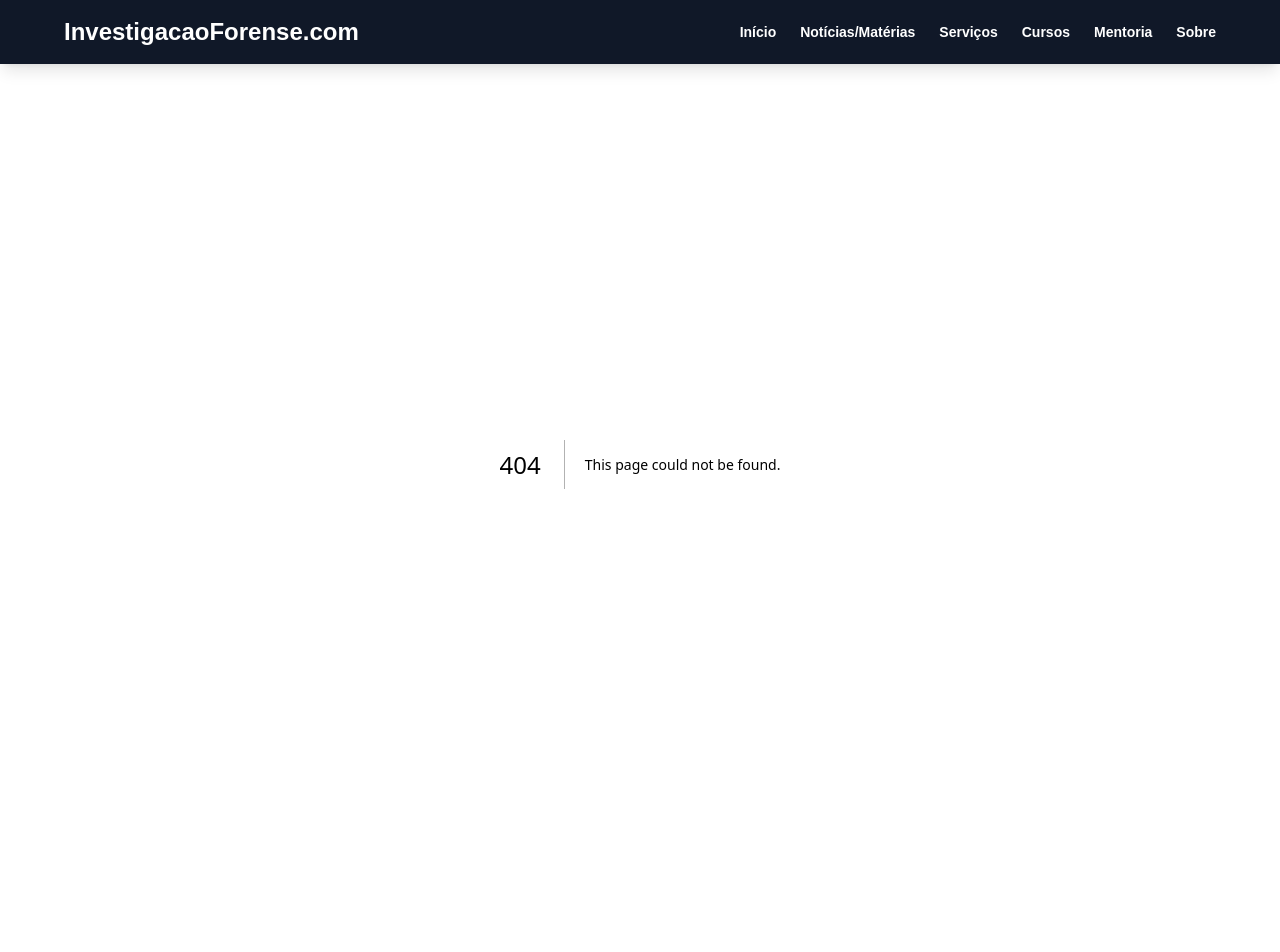
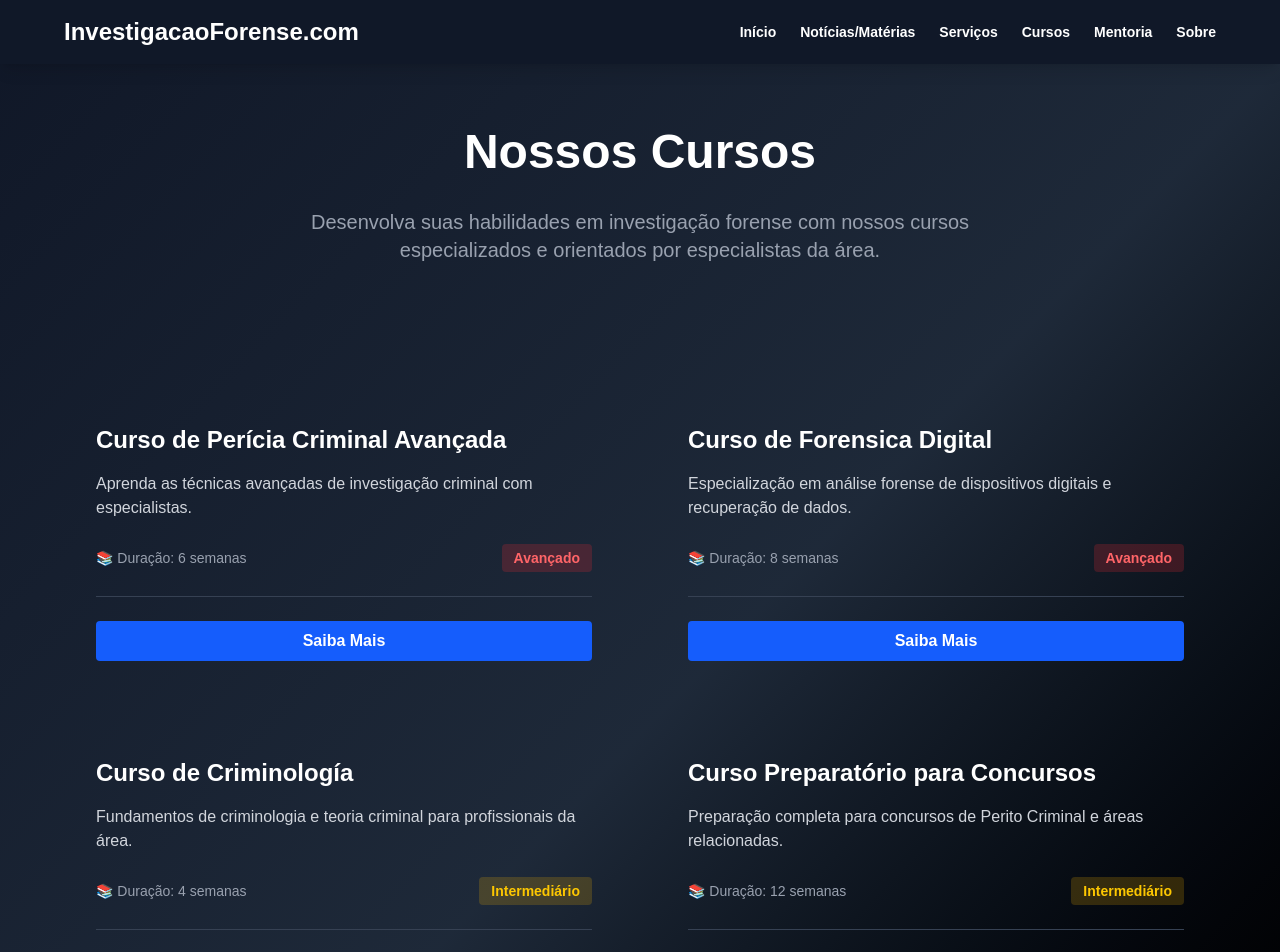
Before and after one commit to talesperito/investigacao-forense, a Next.js app: page /cursos in a window 1280 px wide. Before the commit this address had no page. Shown: the top 952 px of the page. Before the commit the page ends 864 px from the top, so only its background shows below. Built offline with nearby package versions, Linux system fonts and the light colour scheme.

Commit message:
Create CursosPage component with course listings

```diff
--- /dev/null
+++ b/app/cursos/page.tsx
@@ -0,0 +1,78 @@
+'use client';
+
+export default function CursosPage() {
+  const courses = [
+    {
+      title: "Curso de Perícia Criminal Avançada",
+      description: "Aprenda as técnicas avançadas de investigação criminal com especialistas.",
+      duration: "6 semanas",
+      level: "Avançado"
+    },
+    {
+      title: "Curso de Forensica Digital",
+      description: "Especialização em análise forense de dispositivos digitais e recuperação de dados.",
+      duration: "8 semanas",
+      level: "Avançado"
+    },
+    {
+      title: "Curso de Criminología",
+      description: "Fundamentos de criminologia e teoria criminal para profissionais da área.",
+      duration: "4 semanas",
+      level: "Intermediário"
+    },
+    {
+      title: "Curso Preparatório para Concursos",
+      description: "Preparação completa para concursos de Perito Criminal e áreas relacionadas.",
+      duration: "12 semanas",
+      level: "Intermediário"
+    }
+  ];
+
+  return (
+    <main className="min-h-screen bg-gradient-to-br from-gray-900 via-gray-800 to-black">
+      {/* Header */}
+      <section className="px-8 py-16 text-center">
+        <h1 className="text-5xl font-bold text-white mb-8">Nossos Cursos</h1>
+        <p className="text-xl text-gray-400 max-w-3xl mx-auto">
+          Desenvolva suas habilidades em investigação forense com nossos cursos especializados e orientados por especialistas da área.
+        </p>
+      </section>
+
+      {/* Courses Grid */}
+      <section className="px-8 py-16">
+        <div className="max-w-6xl mx-auto">
+          <div className="grid grid-cols-1 md:grid-cols-2 gap-8">
+            {courses.map((course, index) => (
+              <div key={index} className="bg-gray-white/5 rounded-lg p-8 hover:bg-gray-white/10 transition">
+                <h3 className="text-2xl font-bold text-white mb-4">{course.title}</h3>
+                <p className="text-gray-300 mb-6">{course.description}</p>
+                <div className="flex items-center justify-between mb-6 pb-6 border-b border-gray-700">
+                  <span className="text-sm text-gray-400">📚 Duração: {course.duration}</span>
+                  <span className={`text-sm font-bold px-3 py-1 rounded ${
+                    course.level === 'Avançado' ? 'bg-red-500/20 text-red-400' : 'bg-yellow-500/20 text-yellow-400'
+                  }`}>
+                    {course.level}
+                  </span>
+                </div>
+                <button className="w-full bg-blue-600 text-white font-bold py-2 rounded hover:bg-blue-700 transition">
+                  Saiba Mais
+                </button>
+              </div>
+            ))}
+          </div>
+        </div>
+      </section>
+
+      {/* CTA Section */}
+      <section className="bg-gray-white/5 px-8 py-16 text-center">
+        <h2 className="text-3xl font-bold text-white mb-6">Pronto para avançar sua carreira?</h2>
+        <p className="text-gray-400 mb-8 max-w-2xl mx-auto">
+          Entre em contato conosco para maiores informações sobre horários, valores e forma de inscrição.
+        </p>
+        <button className="px-8 py-3 bg-blue-600 text-white font-bold rounded hover:bg-blue-700 transition">
+          Entre em Contato
+        </button>
+      </section>
+    </main>
+  );
+}
```
